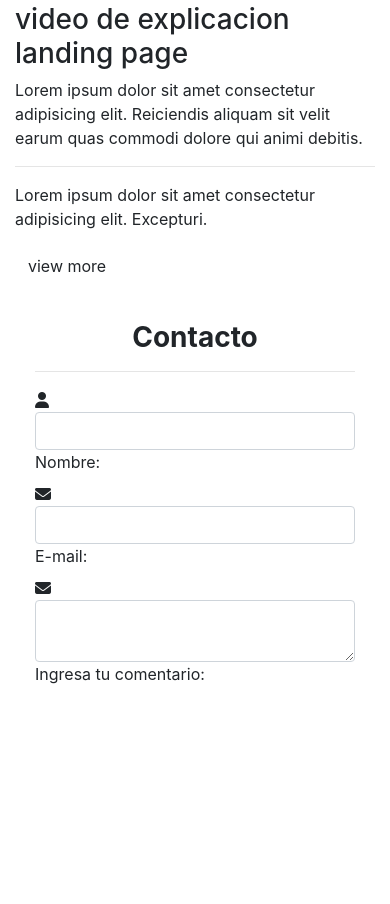
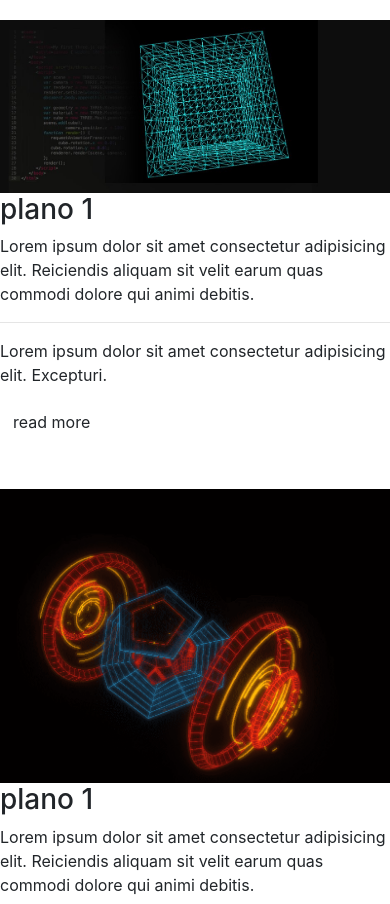
Before and after one commit to oscarmauriciogiraldo/Feria-Virtual-, a plain HTML site: page Index.html in a window 390 px wide. Shown: the part 2480-3384 px from the top of the page. Before the commit the page ends 3294 px from the top, so only its background shows below. Drawn offline with nearby package versions, Linux system fonts and the light colour scheme.

Commit message:
Version-2-responsive

```diff
--- a/Index.html
+++ b/Index.html
@@ -108,7 +108,7 @@
         <div class="row nosotros justify-content-center">
             <div class="col-12 text-center">
                 <h2><span>Feria virtual latina</span></h2>
-                <h3 class="titulo">nuestra pasion bla blab bla</h3>
+                <h3 class="subtitulo-nosotros">nuestra pasion bla blab bla</h3>
                 <p>
                     Lorem ipsum dolor sit, amet consectetur adipisicing elit. Excepturi porro autem maxime, provident error consequuntur quas dignissimos quam voluptates! Facere et saepe eum, inventore quidem voluptatem minus delectus assumenda quasi.
                 </p>
@@ -235,6 +235,7 @@
         <!-- ***************Seccion Imagenes planos**************-->
         <!-- ************************************************** -->
         <secion class="row mt-5 mt-md-0">
+            <div class="row galeria-imagenes">
                 <div class="col-md-6">
                     <img src="assets/img/featured.png" alt="" class="img-fluid z-depth-1-half">
                 </div>
@@ -248,6 +249,40 @@
                         Lorem ipsum dolor sit amet consectetur adipisicing elit. Excepturi.
                     </p>
                     <a href="" class="btn btn-indigo btn-md">read more</a>
+                </div>
+            </div>
+
+            <div class="row galeria-imagenes row mt-5">
+                <div class="col-md-6">
+                    <img src="assets/img/plano1.jpeg" alt="" class="img-fluid z-depth-1-half">
+                </div>
+
+                <div class="col-md-6">
+                    <h3 class="h3">plano 1</h3>
+                    <p>Lorem ipsum dolor sit amet consectetur adipisicing elit. Reiciendis aliquam sit velit earum quas commodi dolore qui animi debitis.
+                    </p>
+                    <hr>
+                    <p>
+                        Lorem ipsum dolor sit amet consectetur adipisicing elit. Excepturi.
+                    </p>
+                    <a href="" class="btn btn-indigo btn-md">read more</a>
+                </div>
+            </div>
+            <div class="row galeria-imagenes row mt-5">
+                <div class="col-md-6">
+                    <img src="assets/img/plano2.png" alt="" class="img-fluid z-depth-1-half">
+                </div>
+
+                <div class="col-md-6">
+                    <h3 class="h3">plano 1</h3>
+                    <p>Lorem ipsum dolor sit amet consectetur adipisicing elit. Reiciendis aliquam sit velit earum quas commodi dolore qui animi debitis.
+                    </p>
+                    <hr>
+                    <p>
+                        Lorem ipsum dolor sit amet consectetur adipisicing elit. Excepturi.
+                    </p>
+                    <a href="" class="btn btn-indigo btn-md">read more</a>
+                </div>
             </div>
         </secion>
         <!-- ************************************************** -->
--- a/assets/css/style.css
+++ b/assets/css/style.css
@@ -3,6 +3,7 @@
 :root {
     /* colores */
     --gris-header: #C9CFD1;
+    --gris-sections:#8f9394;
     --gris-body:#FDFEFE;
     --blue-button1:#02264D;
     --blue-button2:#264668;
@@ -25,6 +26,34 @@
 body {
     font-family: 'Roboto', sans-serif;
 }
+
+.container section a {
+    display: inline-block;
+    line-height: normal;
+    color: #fff;
+    background: linear-gradient(180deg, var(--blue-button1) 0%, var(--blue-button2) 100%);
+    text-decoration: none;
+    /*font-weight: 500;*/
+    font-family: 'Roboto', sans-serif;
+    font-weight: bold;
+    padding: 10px 10px;
+    font-size: 14px;
+    box-shadow: var(--shadow) var(--color_shadow);
+    border-radius: 6px;
+
+    -webkit-transition: all 250ms ease-in-out;
+    -o-transition: all 250ms ease-in-out;
+    transition: all 250ms ease-in-out;
+}
+
+.container section a:hover {
+    color: #fff ;
+    background: linear-gradient(180deg, var(--red-button2) 0%, var(--red-button1) 100%);
+    text-decoration: none;
+
+}
+
+
 
 .container {
     width: 95%;
@@ -156,6 +185,7 @@ body {
     height: 60px;
 
    background: #fcfcfc;
+   z-index: 999;
 }
 
 .nav2 .logo-m-a img{
@@ -245,6 +275,34 @@ header {
     display: inline-block;
 }
 */
+
+/* -------------------------------------------- */
+/* --------------Nosotros---------------------- */
+/* -------------------------------------------- */
+/*.nosotros{
+    margin-bottom: 60px;
+}*/
+
+main.nosotros .subtitulo-nosotros {
+    font-size: 20px;
+    color: var(--blue-1);
+    font-family: 'Roboto', sans-serif;
+    font-weight: 700;
+    z-index: 2;
+    text-transform: uppercase;
+    margin-bottom: 20px;
+}
+
+main.nosotros .subtitulo-nosotros span {
+    background-color: var(--gris-sections);
+    padding: 0 15px;
+    z-index: 9;
+    position: relative;
+}
+
+/* -------------------------------------------- */
+/* --------------Nosotros---------------------- */
+/* -------------------------------------------- */
 
 .go-top-container {
     position: fixed;
```
Also changed, not shown: assets/img/plano1.jpeg (added), assets/img/plano2.png (added). Lines whose indentation alone changed are shown as unchanged.
